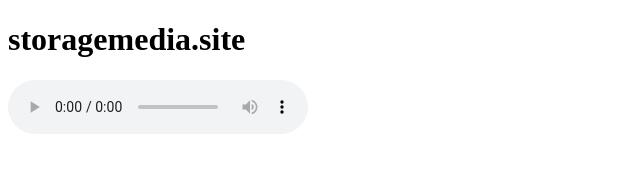
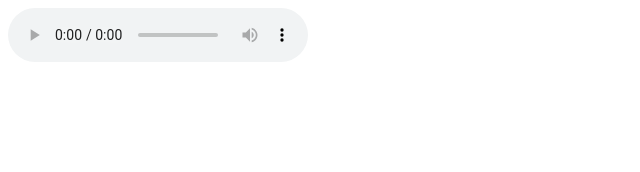
Before and after one commit to oliverjohnston/storagemedia.site, a plain HTML site: page index.html in a window 1280 px wide. Shown: the whole page, without its empty margins (0-640 px from the left). Drawn offline with Linux system fonts and the light colour scheme.

Commit message:
removed <h1>

```diff
--- a/index.html
+++ b/index.html
@@ -2,7 +2,6 @@
     <title>storagemedia.site</title>
 </head>
 <body>
-    <h1>storagemedia.site</h1>
     <audio controls>
         <source src="http://104.248.168.32/radio/8000/radio.mp3" type="audio/mpeg">
         Your browser does not support the audio element.
```
